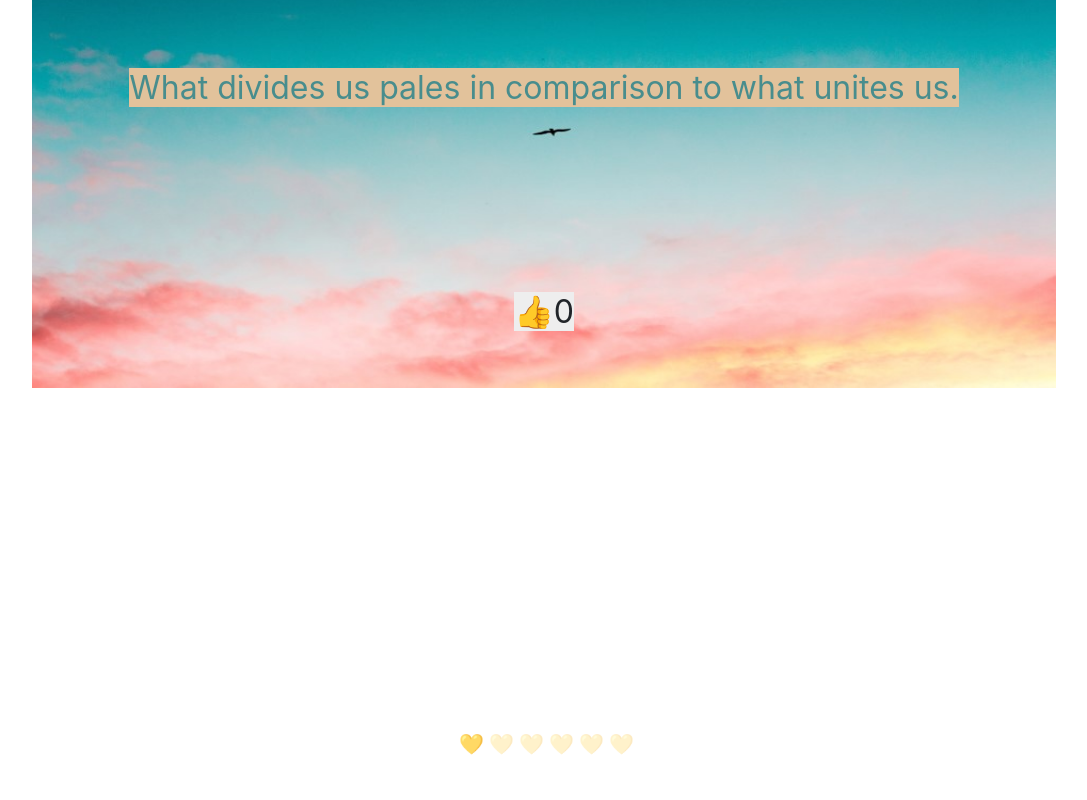
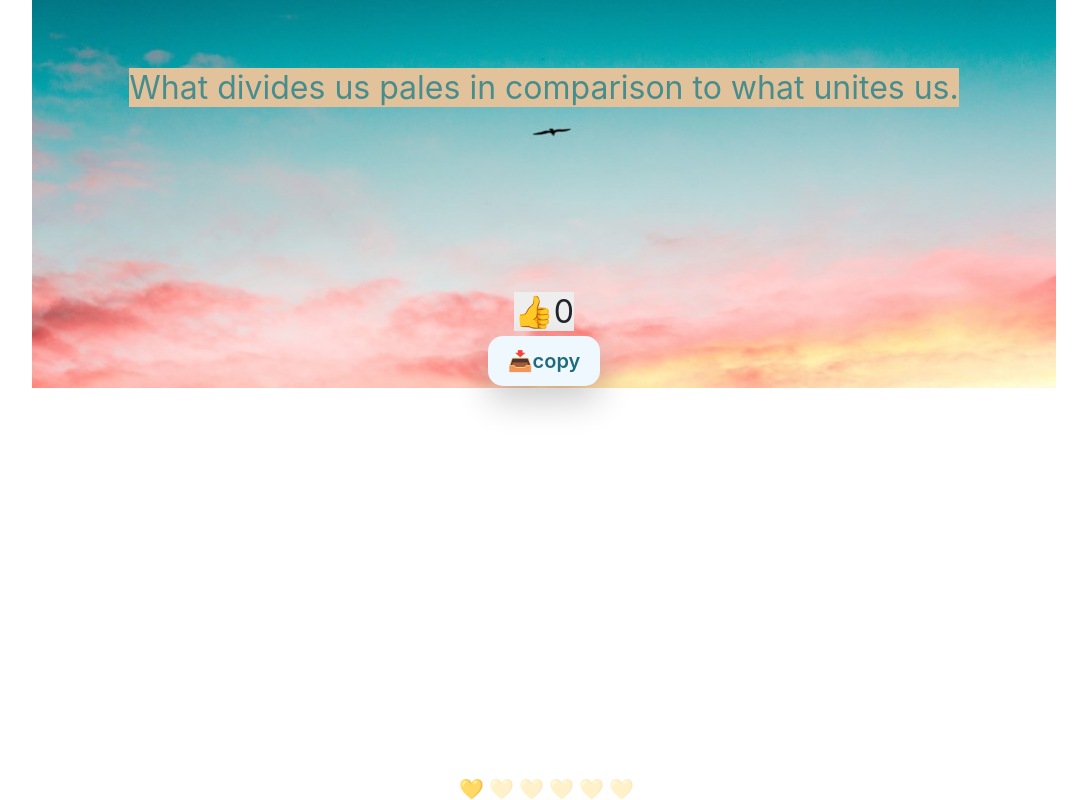
Before and after one commit to YouCanCallMeJ/project-dei, a React (Create React App) app: page /quotes in a window 1280 px wide. Shown: the part 566-1366 px from the top of the page, without its empty margins (96-1183 px from the left). Before the commit the page ends 1321 px from the top, so only its background shows below. Built offline with nearby package versions, Linux system fonts and the light colour scheme.

Commit message:
Added copy function

```diff
--- a/src/App.css
+++ b/src/App.css
@@ -76,6 +76,21 @@
   font-size: 32px;
   background-color: #eee;
 }
+.copyBtn{
+  position: relative;
+  border: none;
+  display: inline-block;
+  padding: 10px 20px;
+  border-radius: 15px;
+  font-size:20px;
+  box-shadow: 0 15px 35px rgba(0, 0, 0, 0.2);
+  text-decoration: none;
+  font-weight: 600;
+  transition: 0.25s;
+  background-color: aliceblue;
+  color: #1e6b7b;
+
+}
 .App {
   text-align: center;
 }
--- a/src/Quote.js
+++ b/src/Quote.js
@@ -10,9 +10,9 @@ import "./slick-theme.css";
                     "It is time for parents to teach young people early on that in diversity, there is beauty, and there is strength.",
                     "The greater the diversity, the greater the perfection.",
                     "Our ability to reach unity in diversity will be the beauty and the test of our civilization."];
-const getRandomIndex = function(length){
-  return parseInt(Math.random() * length)
-}
+// const getRandomIndex = function(length){
+//   return parseInt(Math.random() * length)
+// }
 
 
 export default class SimpleSlider extends Component {
@@ -22,7 +22,6 @@ export default class SimpleSlider extends Component {
       count:0,count1:0,
       count2:0,count3:0,
       count4:0,count5:0
-
     };
   }
 
@@ -47,26 +46,44 @@ export default class SimpleSlider extends Component {
           <div className="img ig1">
             <span className="ranquote">{proverbs[0]}</span>
             <br/><span className ="likes" onClick={()=>this.setState({count : this.state.count+1})}>👍{this.state.count}</span>
+            <br/><button className="copyBtn" onClick={()=>{
+                          navigator.clipboard.writeText(proverbs[0])
+                          alert("Copy completed!");}}>📥copy</button>
           </div>
           <div className="img ig2">
             <span className="ranquote">{proverbs[1]}</span>
             <br/><span className ="likes" onClick={()=>this.setState({count1 : this.state.count1+1})}>👍{this.state.count1}</span>
+            <br/><button className="copyBtn" onClick={()=>{
+                          navigator.clipboard.writeText(proverbs[1])
+                          alert("Copy completed!");}}>📥copy</button>
           </div>
           <div className="img ig3">
             <span className="ranquote">{proverbs[2]}</span>
             <br/><span className ="likes" onClick={()=>this.setState({count2 : this.state.count2+1})}>👍{this.state.count2}</span>
+            <br/><button className="copyBtn" onClick={()=>{
+                          navigator.clipboard.writeText(proverbs[2])
+                          alert("Copy completed!");}}>📥copy</button>
           </div>
           <div className="img ig4">
             <span className="ranquote">{proverbs[3]}</span>
             <br/><span className ="likes" onClick={()=>this.setState({count3 : this.state.count3+1})}>👍{this.state.count3}</span>
+            <br/><button className="copyBtn" onClick={()=>{
+                          navigator.clipboard.writeText(proverbs[3])
+                          alert("Copy completed!");}}>📥copy</button>
           </div>
           <div className="img ig5">
             <span className="ranquote">{proverbs[4]}</span>
             <br/><span className ="likes" onClick={()=>this.setState({count4 : this.state.count4+1})}>👍{this.state.count4}</span>
+            <br/><button className="copyBtn" onClick={()=>{
+                          navigator.clipboard.writeText(proverbs[4])
+                          alert("Copy completed!");}}>📥copy</button>
           </div>
           <div className="img ig6">
             <span className="ranquote">{proverbs[5]}</span>
             <br/><span className ="likes" onClick={()=>this.setState({count5 : this.state.count5+1})}>👍{this.state.count5}</span>
+            <br/><button className="copyBtn" onClick={()=>{
+                          navigator.clipboard.writeText(proverbs[5])
+                          alert("Copy completed!");}}>📥copy</button>
           </div>
         </Slider>
       </div>
```
